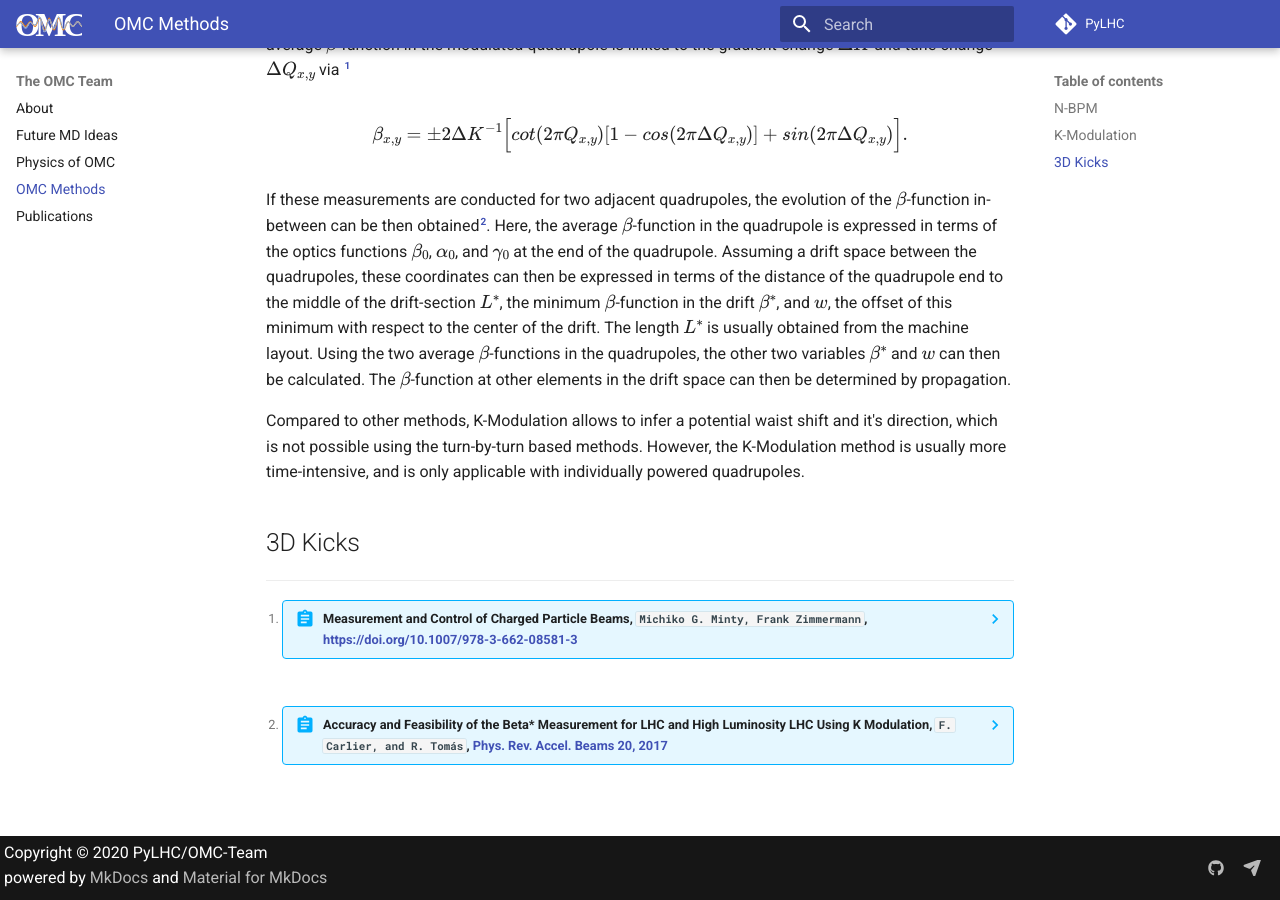
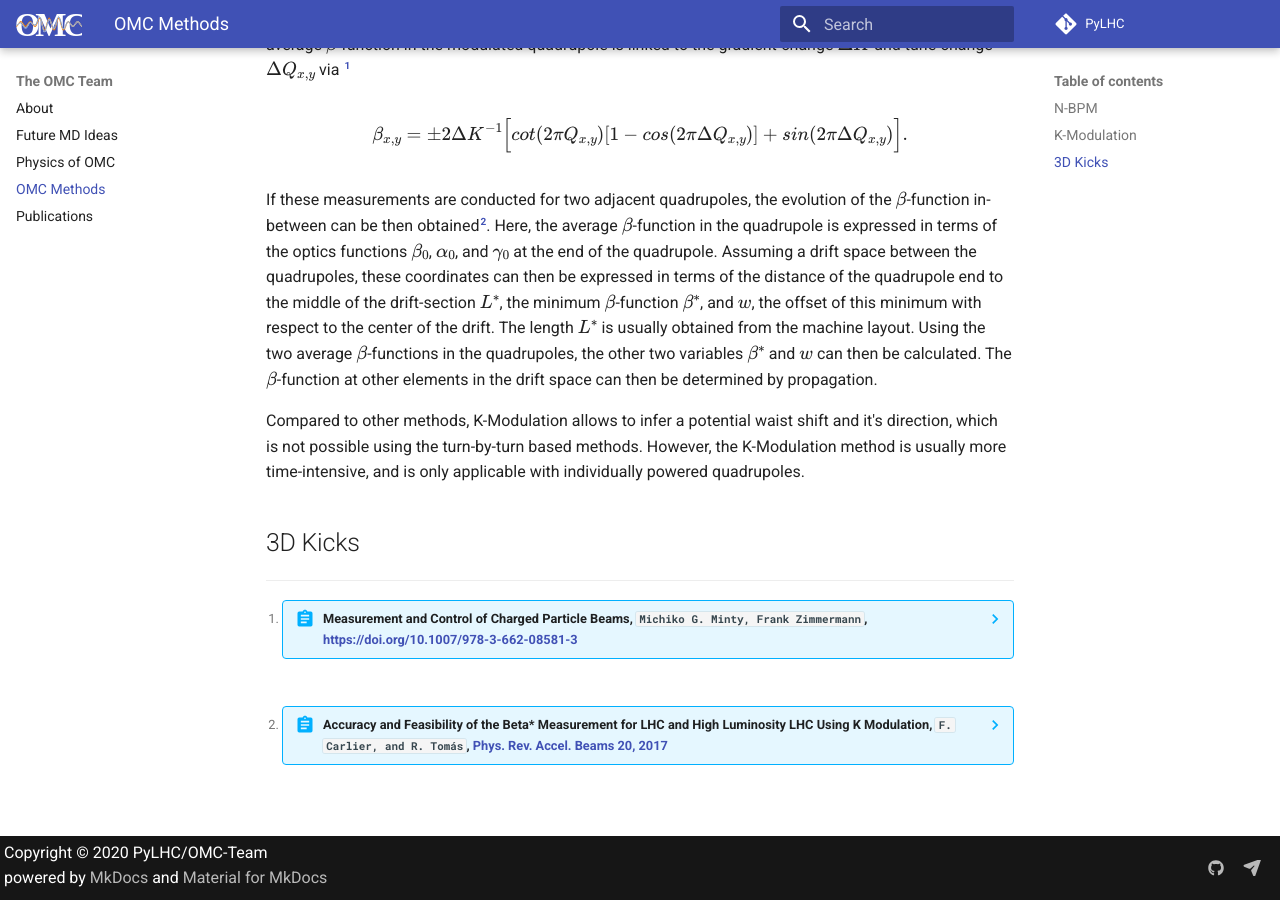
Before and after one commit to pylhc/pylhc.github.io, an MkDocs documentation site: the page built from docs/omc_team/methods.md, in a window 1280 px wide and 900 px high, scrolled down 719 px. Built offline with MkDocs 1.6.1 and Material for MkDocs 9.7.7, drawn with Linux system fonts in a browser that asks for light colours.

Commit message:
saving problems

```diff
--- a/docs/omc_team/methods.md
+++ b/docs/omc_team/methods.md
@@ -26,7 +26,7 @@
 
 If these measurements are conducted for two adjacent quadrupoles, the evolution of the $\beta$-function in-between can be then obtained[^2].
 Here, the average $\beta$-function in the quadrupole is expressed in terms of the optics functions $\beta_0$, $\alpha_0$, and $\gamma_0$ at the end of the quadrupole.
-Assuming a drift space between the quadrupoles, these coordinates can then be expressed in terms of the distance of the quadrupole end to the middle of the drift-section $L^*$, the minimum $\beta$-function in the drift $\beta^*$, and $w$, the offset of this minimum with respect to the center of the drift.
+Assuming a drift space between the quadrupoles, these coordinates can then be expressed in terms of the distance of the quadrupole end to the middle of the drift-section $L^*$, the minimum $\beta$-function $\beta^*$, and $w$, the offset of this minimum with respect to the center of the drift.
 The length $L^*$ is usually obtained from the machine layout.
 Using the two average $\beta$-functions in the quadrupoles, the other two variables $\beta^*$ and $w$ can then be calculated.
 The $\beta$-function at other elements in the drift space can then be determined by propagation.
```
